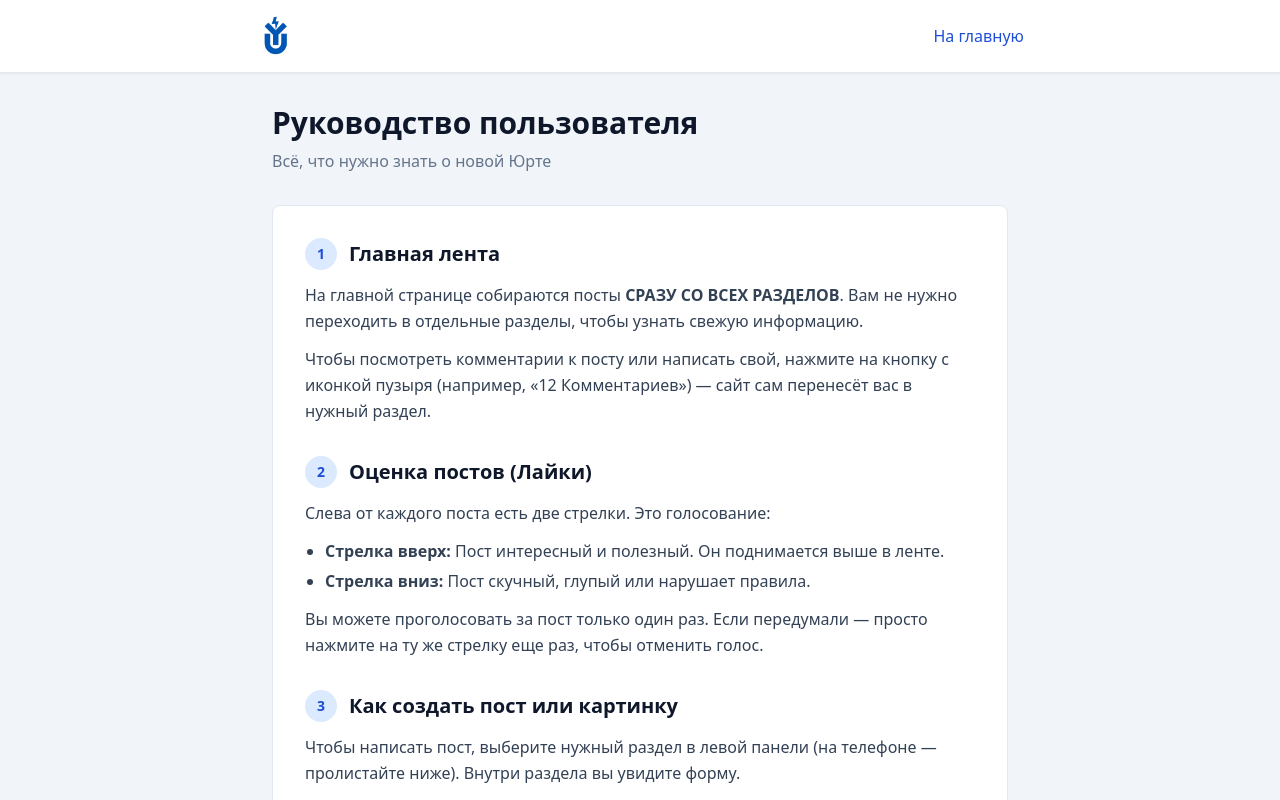
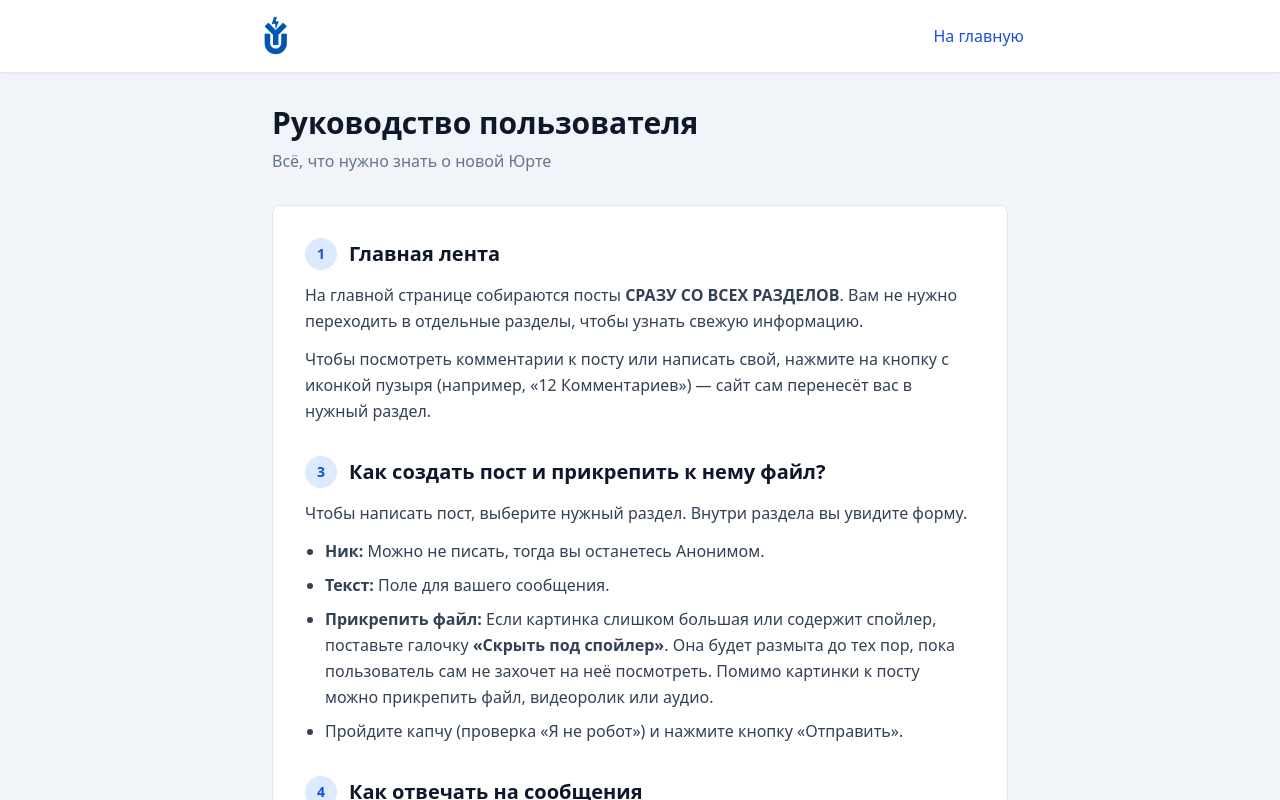
Before and after one commit to Maratico228/Y.U.R.T.A, a Next.js app: page /guide in a window 1280 px wide. Shown: the top 800 px of the page. Built offline with nearby package versions, Linux system fonts and the light colour scheme.

Commit message:
Update page.tsx

```diff
--- a/app/guide/page.tsx
+++ b/app/guide/page.tsx
@@ -40,36 +40,23 @@ export default function Guide() {
             <p>Чтобы посмотреть комментарии к посту или написать свой, нажмите на кнопку с иконкой пузыря (например, «12 Комментариев») — сайт сам перенесёт вас в нужный раздел.</p>
           </section>
 
-          {/* 2. Голосование */}
-          <section>
-            <h2 className="text-xl font-bold text-slate-900 dark:text-white mb-3 flex items-center gap-3">
-              <span className="bg-blue-100 dark:bg-blue-900/50 text-blue-700 dark:text-blue-300 w-8 h-8 rounded-full flex items-center justify-center text-sm shrink-0">2</span>
-              Оценка постов (Лайки)
-            </h2>
-            <p className="mb-3">Слева от каждого поста есть две стрелки. Это голосование:</p>
-            <ul className="list-disc pl-5 space-y-1 mb-3">
-              <li><b>Стрелка вверх:</b> Пост интересный и полезный. Он поднимается выше в ленте.</li>
-              <li><b>Стрелка вниз:</b> Пост скучный, глупый или нарушает правила.</li>
-            </ul>
-            <p>Вы можете проголосовать за пост только один раз. Если передумали — просто нажмите на ту же стрелку еще раз, чтобы отменить голос.</p>
-          </section>
 
-          {/* 3. Создание поста */}
+          {/* 2. Создание поста */}
           <section>
             <h2 className="text-xl font-bold text-slate-900 dark:text-white mb-3 flex items-center gap-3">
               <span className="bg-blue-100 dark:bg-blue-900/50 text-blue-700 dark:text-blue-300 w-8 h-8 rounded-full flex items-center justify-center text-sm shrink-0">3</span>
-              Как создать пост или картинку
+              Как создать пост и прикрепить к нему файл?
             </h2>
-            <p className="mb-3">Чтобы написать пост, выберите нужный раздел в левой панели (на телефоне — пролистайте ниже). Внутри раздела вы увидите форму.</p>
+            <p className="mb-3">Чтобы написать пост, выберите нужный раздел. Внутри раздела вы увидите форму.</p>
             <ul className="list-disc pl-5 space-y-2">
               <li><b>Ник:</b> Можно не писать, тогда вы останетесь Анонимом.</li>
               <li><b>Текст:</b> Поле для вашего сообщения.</li>
-              <li><b>Прикрепить картинку:</b> Если картинка слишком большая или содержит спойлер, поставьте галочку <b>«Скрыть под спойлер»</b>. Она будет размыта до тех пор, пока пользователь сам не захочет на неё посмотреть.</li>
+              <li><b>Прикрепить файл:</b> Если картинка слишком большая или содержит спойлер, поставьте галочку <b>«Скрыть под спойлер»</b>. Она будет размыта до тех пор, пока пользователь сам не захочет на неё посмотреть. Помимо картинки к посту можно прикрепить файл, видеоролик или аудио.</li>
               <li>Пройдите капчу (проверка «Я не робот») и нажмите кнопку «Отправить».</li>
             </ul>
           </section>
 
-          {/* 4. Ответы */}
+          {/* 3. Ответы */}
           <section>
             <h2 className="text-xl font-bold text-slate-900 dark:text-white mb-3 flex items-center gap-3">
               <span className="bg-blue-100 dark:bg-blue-900/50 text-blue-700 dark:text-blue-300 w-8 h-8 rounded-full flex items-center justify-center text-sm shrink-0">4</span>
@@ -78,7 +65,7 @@ export default function Guide() {
             <p className="mb-3">Если вы хотите ответить конкретному человеку, нажмите кнопку <b>«Ответить»</b> под его сообщением. В поле ввода автоматически появится ссылка (например, <code>&gt;&gt;123</code>). Это кликабельная метка, которая перенесёт читателя к нужному сообщению.</p>
           </section>
 
-          {/* 5. Правила Досок (НОВОЕ) */}
+          {/* 4. Правила Досок (НОВОЕ) */}
           <section>
             <h2 className="text-xl font-bold text-slate-900 dark:text-white mb-3 flex items-center gap-3">
               <span className="bg-blue-100 dark:bg-blue-900/50 text-blue-700 dark:text-blue-300 w-8 h-8 rounded-full flex items-center justify-center text-sm shrink-0">5</span>
@@ -88,7 +75,7 @@ export default function Guide() {
             <div className="space-y-3">
               <div className="bg-slate-50 dark:bg-[#121d21] p-3 rounded border border-slate-200 dark:border-slate-800">
                 <span className="font-bold text-slate-900 dark:text-white">Доски Высших Школ</span> (Гуманитарная, Инженерная, Нефтяная и т.д.)
-                <p className="text-sm mt-1">Предназначены для обсуждения учёбы, сессии, конкретных преподавателей и новостей вашего факультета. Флуд и мемы здесь не приветствуются — для них есть другие места.</p>
+                <p className="text-sm mt-1">Предназначены для обсуждения учёбы, сессии, конкретных преподавателей и новостей вашей школы.</p>
               </div>
               <div className="bg-slate-50 dark:bg-[#121d21] p-3 rounded border border-slate-200 dark:border-slate-800">
                 <span className="font-bold text-slate-900 dark:text-white">/general/ — Общая беседа</span>
@@ -101,7 +88,7 @@ export default function Guide() {
             </div>
           </section>
 
-          {/* 6. Советы (НОВОЕ) */}
+          {/* 5. Советы (НОВОЕ) */}
           <section>
             <h2 className="text-xl font-bold text-slate-900 dark:text-white mb-3 flex items-center gap-3">
               <span className="bg-blue-100 dark:bg-blue-900/50 text-blue-700 dark:text-blue-300 w-8 h-8 rounded-full flex items-center justify-center text-sm shrink-0">6</span>
```
